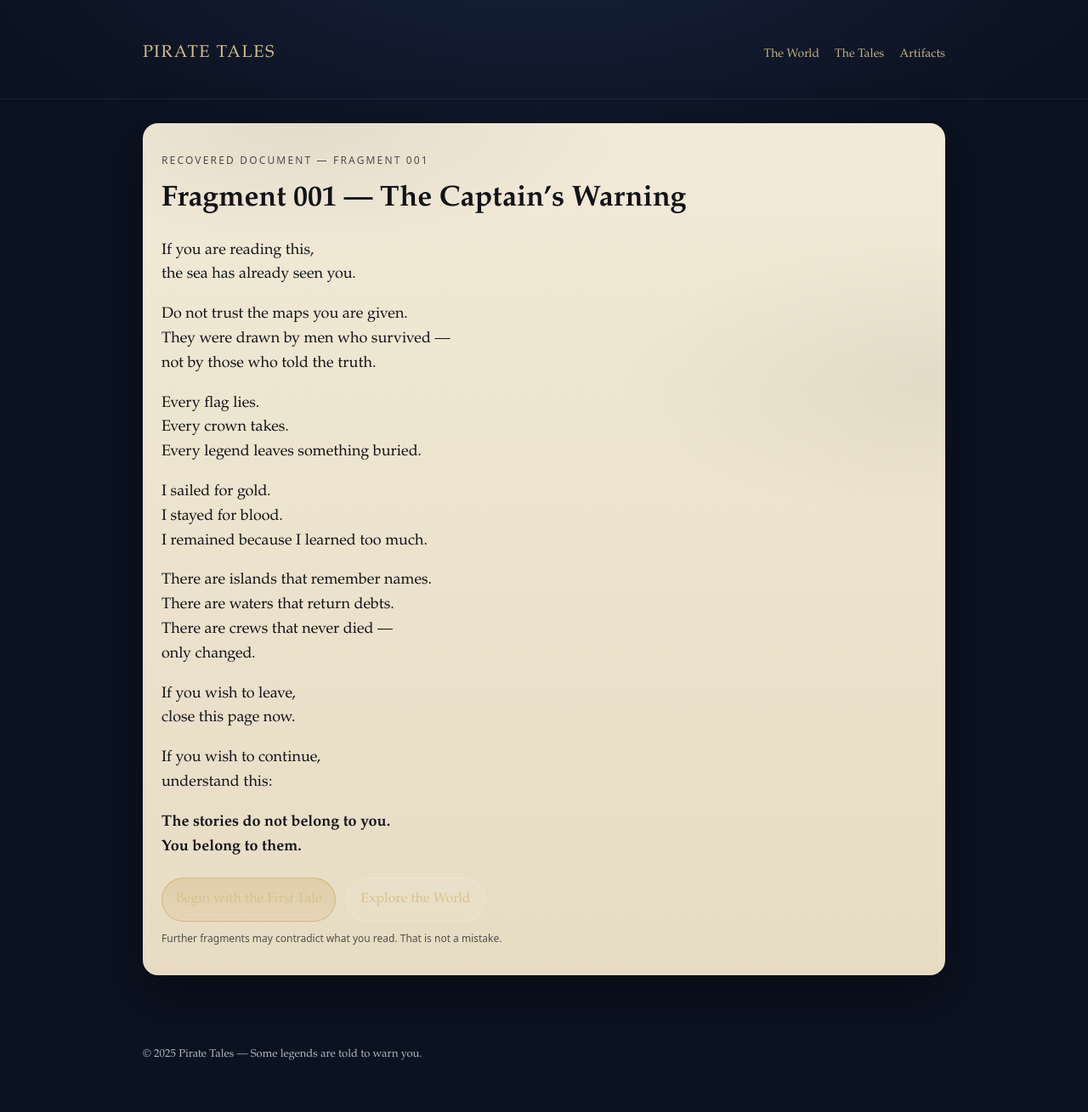
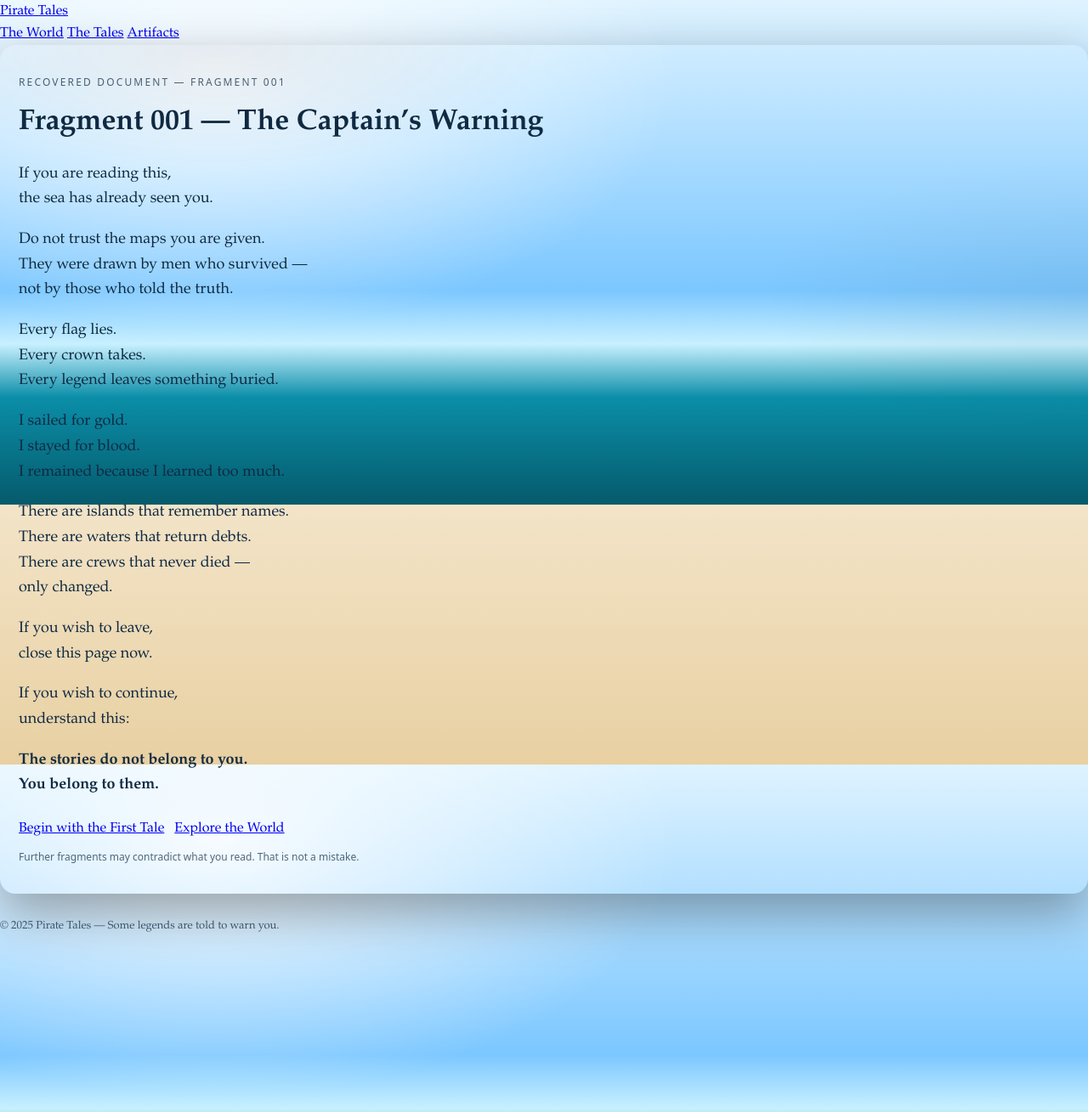
Before and after one commit to greenislandcalcano-stack/piratetales, a Jekyll site: the page built from entry/fragment-001.md, in a window 1280 px wide. Shown: the whole page at 85% size. Built offline with Jekyll 4.4.1, drawn with Linux system fonts in a browser that asks for light colours.

Commit message:
Update main.css

```diff
--- a/assets/css/main.css
+++ b/assets/css/main.css
@@ -1,62 +1,53 @@
 :root{
-  --bg: #0b1220;
-  --ink: #111318;
-  --parchment: #f2ead7;
-  --parchment2:#e7dcc3;
-  --muted:#6b7280;
-  --gold:#c9a55a;
+  /* Beach / Pirate palette */
+  --ink: #102a43;            /* deep readable navy text */
+  --muted: #52606d;
+
+  --sand: #f3e4c8;
+  --sand2: #e8d0a2;
+
+  --sea: #0b8ea8;
+  --sea2: #055a6b;
+
+  --sky: #dff3ff;
+  --sky2: #7bc7ff;
+
+  --gold: #b8892f;           /* treasure-gold */
+  --gold2:#e1c06b;
+
+  --card: rgba(255, 255, 255, 0.62);   /* “parchment glass” */
+  --card2: rgba(245, 232, 205, 0.70);
 
   --radius: 18px;
   --max: 980px;
 }
 
-*{box-sizing:border-box}
-html,body{margin:0;padding:0}
+html, body { margin:0; padding:0; }
+
 body{
   font-family: ui-serif, "EB Garamond", "Garamond", Georgia, serif;
-  background: radial-gradient(1200px 600px at 50% -10%, #18233e 0%, var(--bg) 60%);
-  color: #e9edf7;
-  line-height: 1.6;
-}
+  color: var(--ink);
+  line-height: 1.65;
 
-a{color: #d7c08b; text-decoration: none}
-a:hover{text-decoration: underline}
+  /* BEACH SCENE: sun glow + sky/sea/sand horizon + sand texture */
+  background:
+    radial-gradient(900px 500px at 20% 10%, rgba(255,255,255,0.85) 0%, rgba(255,255,255,0.0) 60%),
+    linear-gradient(to bottom,
+      var(--sky) 0%,
+      var(--sky2) 38%,
+      #c8f0ff 45%,
+      var(--sea) 52%,
+      var(--sea2) 66%,
+      var(--sand) 66%,
+      var(--sand2) 100%
+    ),
+    repeating-linear-gradient(115deg,
+      rgba(255,255,255,0.20) 0 2px,
+      rgba(0,0,0,0.03) 2px 7px
+    );
 
-.container{max-width: var(--max); margin:0 auto; padding: 28px 18px}
-.site-header{
-  padding: 18px 0 10px;
-  border-bottom: 1px solid rgba(255,255,255,.08);
-}
-.brand{
-  display:flex; align-items:baseline; gap:14px; justify-content:space-between;
-}
-.brand-title{
-  font-size: 20px; letter-spacing: .08em; text-transform: uppercase;
-}
-.nav a{margin-left:14px; font-size: 14px; opacity:.9}
-.hero{
-  padding: 56px 0 28px;
-}
-.hero h1{
-  font-size: 54px; line-height: 1.05; margin:0 0 10px;
-}
-.hero p{max-width: 720px; font-size: 18px; opacity:.92}
-.btn-row{display:flex; gap:12px; flex-wrap:wrap; margin-top:18px}
-.btn{
-  display:inline-block;
-  padding: 12px 16px;
-  border-radius: 999px;
-  border: 1px solid rgba(255,255,255,.18);
-  background: rgba(255,255,255,.06);
-  backdrop-filter: blur(10px);
-}
-.btn.primary{
-  border-color: rgba(201,165,90,.55);
-  background: linear-gradient(180deg, rgba(201,165,90,.28), rgba(201,165,90,.12));
-}
-.section{
-  padding: 26px 0;
-  border-top: 1px solid rgba(255,255,255,.08);
+  background-attachment: fixed;
+  background-blend-mode: screen, normal, multiply;
 }
 
  /* Artifact Layout */
```
